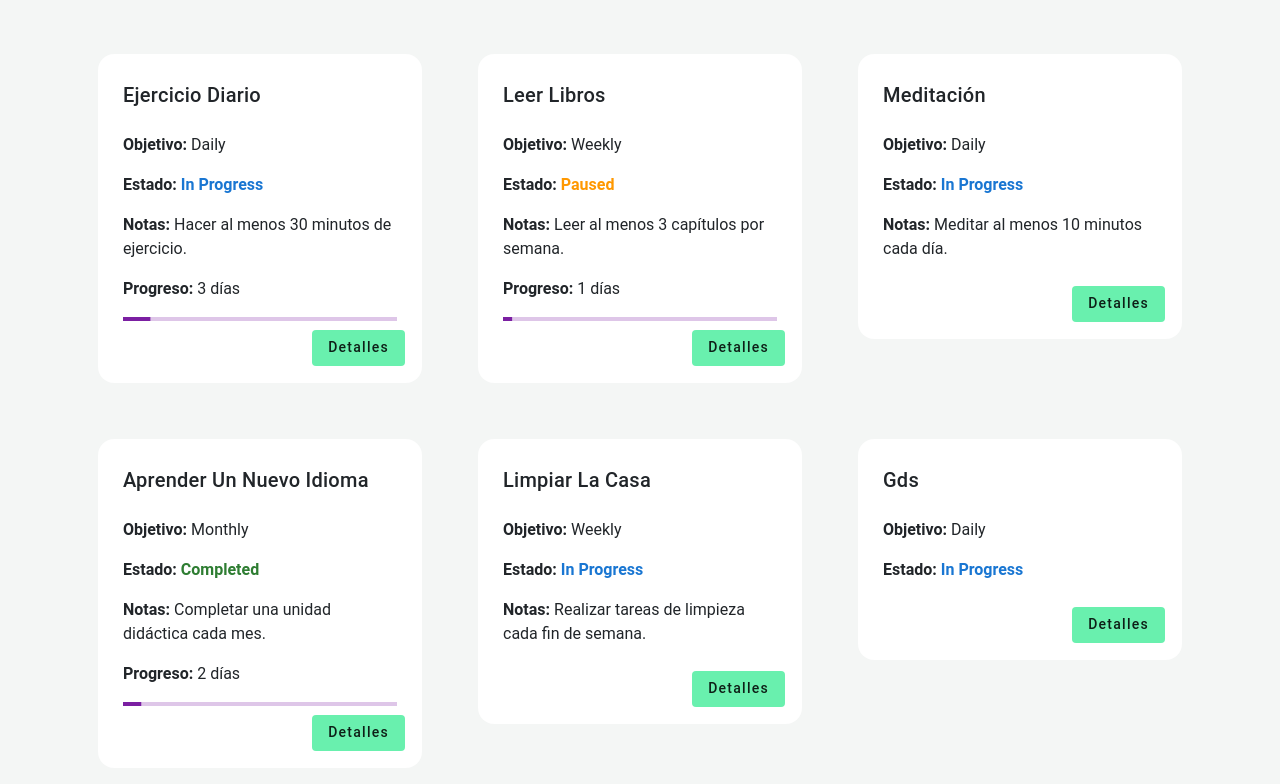
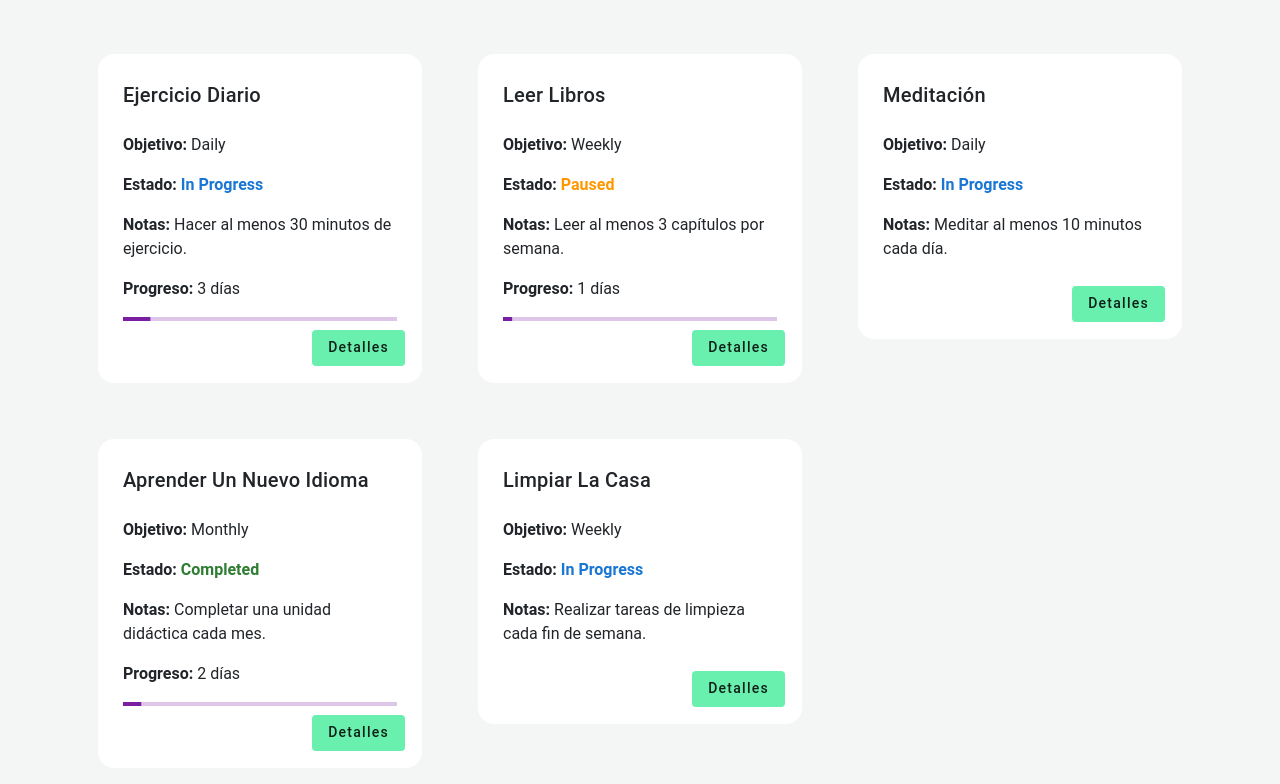
Before and after one commit to Santix16/Habit-Tracker-Santiago_Joaquin_Cotignola_Rodriguez, an Angular app in the folder Habit-Tracker/: page / in a window 1280 px wide. Shown: the part 908-1692 px from the top of the page. Built offline with nearby package versions, Linux system fonts and the light colour scheme; data requests are answered from the project's data file.

Commit message:
Filter of search fixed

```diff
--- a/Habit-Tracker/server/db.json
+++ b/Habit-Tracker/server/db.json
@@ -1,4 +1,5 @@
 {
+
   "habits": [
     {
       "id": "1",
@@ -31,8 +32,8 @@
       "notes": "Leer al menos 3 capítulos por semana.",
       "progress": [
         {
-          "date": "2025-09-28",
-          "status": "Completed"
+            "date": "2025-09-28",
+            "status": "Completed"
         }
       ]
     },
@@ -71,15 +72,6 @@
       "status": "In Progress",
       "notes": "Realizar tareas de limpieza cada fin de semana.",
       "progress": []
-    },
-    {
-      "id": "1065",
-      "name": "gds",
-      "category": "dfgs",
-      "goalType": "daily",
-      "status": "In Progress",
-      "notes": "",
-      "progress": []
     }
   ]
 }
--- a/Habit-Tracker/src/app/components/habit-show/habit-show/habit-show.html
+++ b/Habit-Tracker/src/app/components/habit-show/habit-show/habit-show.html
@@ -107,7 +107,8 @@
   </div>
 
   <div class="row row-cols-1 row-cols-md-2 row-cols-xl-3 g-4 mt-3">
-  <div class="col" *ngFor="let habit of habits">
+    <!-- Aquí usamos filteredHabits() para aplicar los filtros -->
+    <div class="col" *ngFor="let habit of filteredHabits() | habitFilter:search">
       <habit-item
         [habit]="habit"
         (onViewDetails)="viewDetails($event)">
@@ -123,9 +124,8 @@
     (onDelete)="deleteHabit($event)">
   </habit-detail>
 
-
   <!-- 🔹 Mensaje si no hay hábitos -->
-  <div *ngIf="(habits | habitFilter:search).length === 0" class="mt-3 text-center">
+  <div *ngIf="(filteredHabits() | habitFilter:search).length === 0" class="mt-3 text-center">
     <h3>No hay hábitos registrados</h3>
     <p>Empieza agregando tu primer hábito con el formulario de arriba.</p>
   </div>
```
Lines whose indentation alone changed are shown as unchanged.
